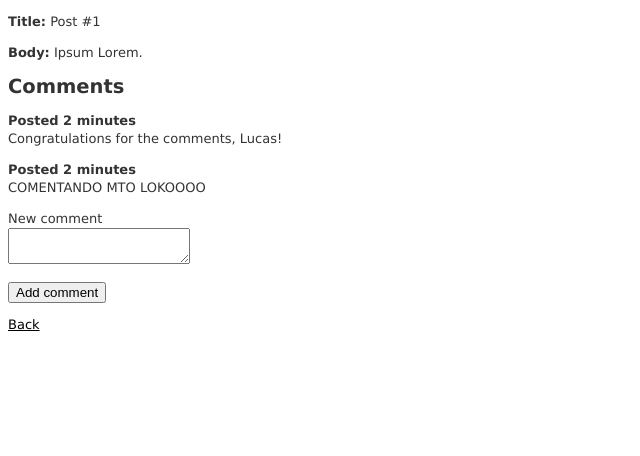
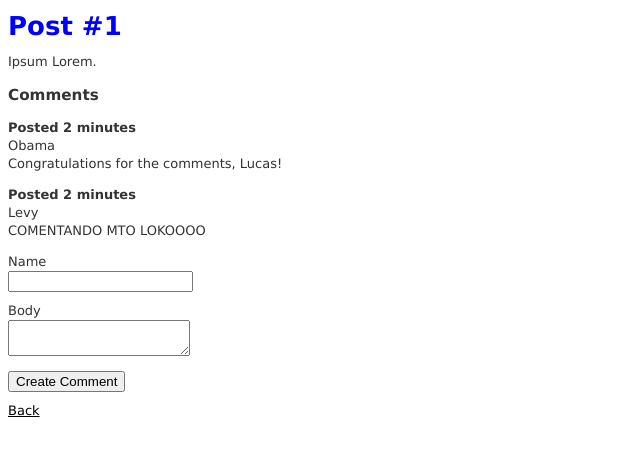
Before and after one commit to sensesunb/senses-website, a Rails app: page /posts/1 in a window 1280 px wide. Shown: the top 456 px of the page, without its empty margins (0-640 px from the left). Run offline with Rails 7, Linux system fonts and the light colour scheme; data comes from the database, SQL or seed files in the repository; both versions use the stored data as it was after the commit; style sheets or scripts are compiled from the project's sources; some libraries are stand-ins or nearby versions.

Commit message:
Comments now have owner

```diff
--- a/app/controllers/comments_controller.rb
+++ b/app/controllers/comments_controller.rb
@@ -71,6 +71,6 @@ class CommentsController < ApplicationController
 
     # Never trust parameters from the scary internet, only allow the white list through.
     def comment_params
-      params.require(:comment).permit(:post_id, :body)
+      params.require(:comment).permit(:post_id, :body, :name)
     end
 end
--- a/app/models/comment.rb
+++ b/app/models/comment.rb
@@ -1,5 +1,6 @@
 class Comment < ActiveRecord::Base
 	belongs_to :post
 	validates_presence_of :post_id
+	validates_presence_of :name
 	validates_presence_of :body
 end
--- a/app/views/comments/_comment.html.erb
+++ b/app/views/comments/_comment.html.erb
@@ -1,6 +1,7 @@
 <%= div_for comment do %>
 <p>
-	<strong>Posted <%= time_ago_in_words(comment.created_at) %></strong> <br />
+	<strong>Posted <%= time_ago_in_words(comment.created_at) %></strong> <br>
+	<%= h(comment.name) %> <br>
 	<%= h(comment.body) %>
 </p>
 <% end %>
--- a/app/views/comments/_form.html.erb
+++ b/app/views/comments/_form.html.erb
@@ -16,6 +16,10 @@
     <%= f.number_field :post_id %>
   </div>
   <div class="field">
+    <%= f.label :name %><br>
+    <%= f.text_field :name %>
+  </div>
+  <div class="field">
     <%= f.label :body %><br>
     <%= f.text_area :body %>
   </div>
--- a/app/views/posts/show.html.erb
+++ b/app/views/posts/show.html.erb
@@ -1,26 +1,34 @@
 <p id="notice"><%= notice %></p>
 
 <p>
-  <strong>Title:</strong>
-  <%= @post.title %>
+  <h1><%= @post.title %></h1>
 </p>
 
 <p>
-  <strong>Body:</strong>
-  <%= @post.body %>
+  <%= @post.body.html_safe %>
 </p>
 
-<h2>Comments</h2>
+<hline>
+
+<h3>Comments</h3>
 <div id="comments">
 	<%= render :partial => @post.comments.reverse %>
 </div>
 
 <%= form_for([@post, Comment.new], remote: true) do |f| %>
-	<p> <%= f.label :body, "New comment" %> <br />
-		<%= f.text_area :body %>
-	</p>
-	<p> <%= f.submit "Add comment" %> </p>
+  <div class="field">
+    <%= f.label :name %><br>
+    <%= f.text_field :name %>
+  </div>
+  <div class="field">
+    <%= f.label :body %><br>
+    <%= f.text_area :body %>
+  </div>
+  <div class="actions">
+    <%= f.submit %>
+  </div>
 <% end %>
+
 
 <% if logged_in? %>
 <%= link_to 'Edit', edit_post_path(@post) %> |
--- /dev/null
+++ b/db/migrate/20150405212103_add_name_to_comments.rb
@@ -0,0 +1,5 @@
+class AddNameToComments < ActiveRecord::Migration
+  def change
+    add_column :comments, :name, :string
+  end
+end
```
Also changed, not shown: app/views/comments/index.html.erb (deleted, +0 -29 lines), app/views/posts/index.html.erb (+14 -23 lines), app/views/comments/index.json.jbuilder (deleted), app/views/posts/show.json.jbuilder, db/development.sqlite3, db/schema.rb, 1 other file.
